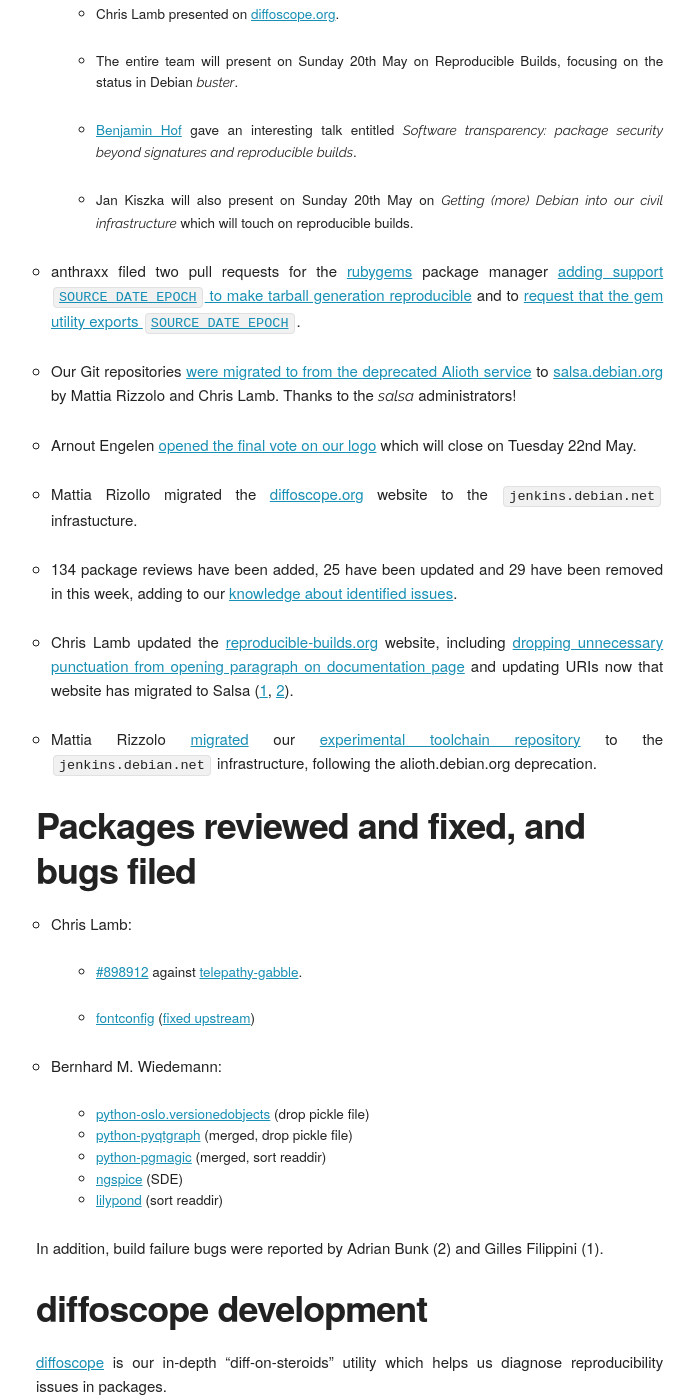
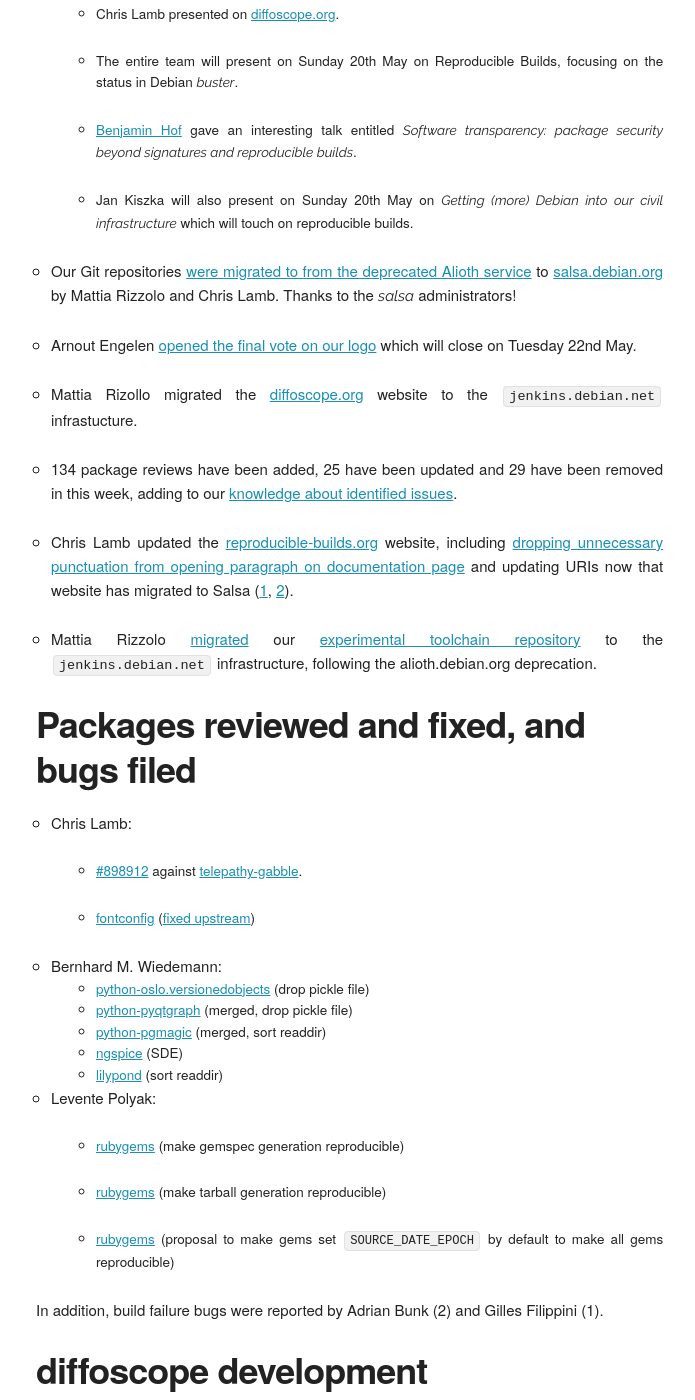
Before and after one commit to prototypefund/reproducible-website, a Jekyll site: the page built from _blog/posts/160.md, in a window 1280 px wide and 1400 px high, scrolled down 574 px. Shown: the whole window, without its empty margins (124-819 px from the left). Built offline with Jekyll 4.4.1, drawn with Linux system fonts in a browser that asks for light colours; some web fonts are replaced.

Commit message:
Move rubygems updates to dedicated "packages fixed" section
Also rework a bit.

```diff
--- a/_blog/posts/160.md
+++ b/_blog/posts/160.md
@@ -14,8 +14,6 @@
     * [Benjamin Hof](https://www.net.in.tum.de/members/hof/) gave an interesting talk entitled *Software transparency: package security beyond signatures and reproducible builds*.
 
     * Jan Kiszka will also present on Sunday 20th May on *Getting (more) Debian into our civil infrastructure* which will touch on reproducible builds.
-
-* anthraxx filed two pull requests for the [rubygems](https://rubygems.org/) package manager [adding support `SOURCE_DATE_EPOCH` to make tarball generation reproducible](https://github.com/rubygems/rubygems/pull/2289) and to [request that the gem utility exports `SOURCE_DATE_EPOCH`](https://github.com/rubygems/rubygems/issues/2290).
 
 * Our Git repositories [were migrated to from the deprecated Alioth service](https://lists.reproducible-builds.org/pipermail/rb-general/2018-May/000954.html) to [salsa.debian.org](https://wiki.debian.org/Salsa) by Mattia Rizzolo and Chris Lamb. Thanks to the *salsa* administrators!
 
@@ -38,12 +36,21 @@
 
     * [fontconfig](https://www.freedesktop.org/wiki/Software/fontconfig/) ([fixed upstream](https://lists.freedesktop.org/archives/fontconfig/2018-May/006287.html))
 
+
 * Bernhard M. Wiedemann:
     * [python-oslo.versionedobjects](https://review.openstack.org/568815) (drop pickle file)
     * [python-pyqtgraph](https://build.opensuse.org/request/show/610148) (merged, drop pickle file)
     * [python-pgmagic](https://github.com/hhatto/pgmagick/pull/47) (merged, sort readdir)
     * [ngspice](https://github.com/imr/ngspice/pull/5) (SDE)
     * [lilypond](https://sourceforge.net/p/testlilyissues/issues/5323/) (sort readdir)
+
+* Levente Polyak:
+
+    * [rubygems](https://github.com/rubygems/rubygems/pull/2278) (make gemspec generation reproducible)
+
+    * [rubygems](https://github.com/rubygems/rubygems/pull/2289) (make tarball generation reproducible)
+
+    * [rubygems](https://github.com/rubygems/rubygems/issues/2290) (proposal to make gems set `SOURCE_DATE_EPOCH` by default to make all gems reproducible)
 
 In addition, build failure bugs were reported by Adrian Bunk (2) and Gilles Filippini (1).
 
```
